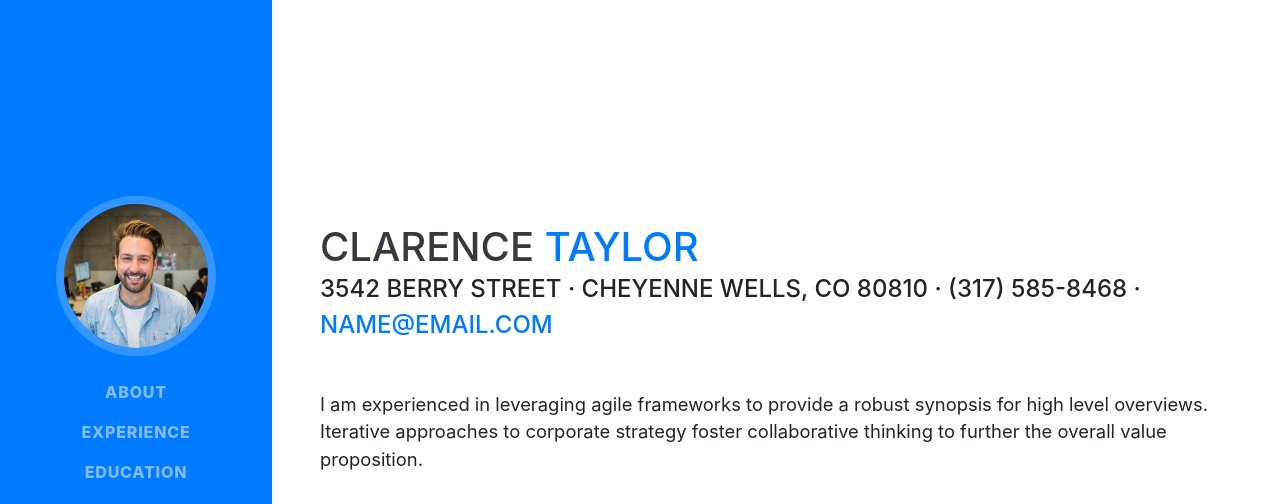
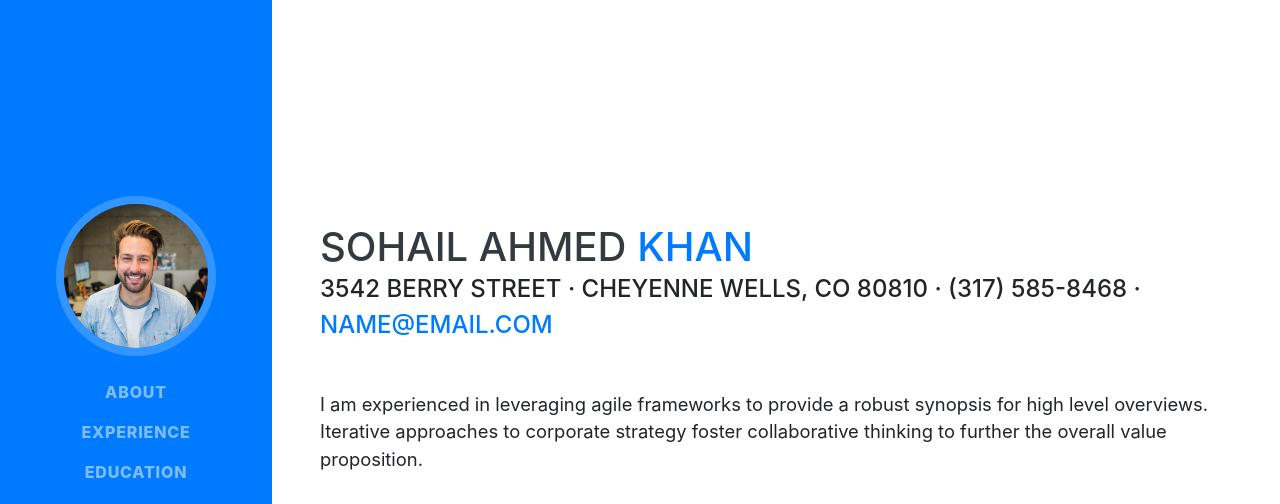
Before and after one commit to sohailahmedkhan/resume, a website with bundled scripts: page index.html in a window 1280 px wide. Shown: the top 504 px of the page. Built offline with nearby package versions, Linux system fonts and the light colour scheme; a web font is replaced by a local one.

Commit message:
Update index.html

```diff
--- a/index.html
+++ b/index.html
@@ -63,8 +63,8 @@
 
     <section class="resume-section p-3 p-lg-5 d-flex align-items-center" id="about">
       <div class="w-100">
-        <h1 class="mb-0">Clarence
-          <span class="text-primary">Taylor</span>
+        <h1 class="mb-0">Sohail Ahmed
+          <span class="text-primary">Khan</span>
         </h1>
         <div class="subheading mb-5">3542 Berry Street · Cheyenne Wells, CO 80810 · (317) 585-8468 ·
           <a href="mailto:name@email.com">name@email.com</a>
```
